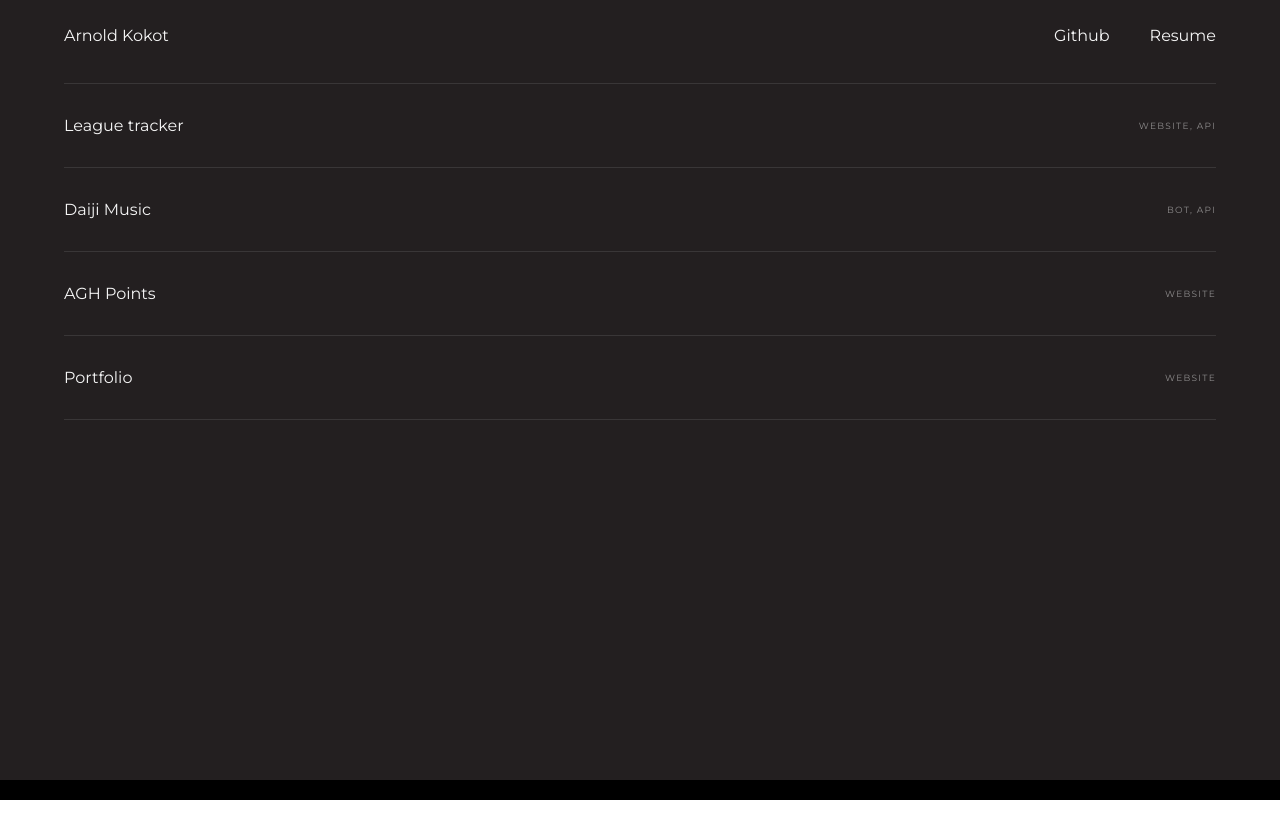
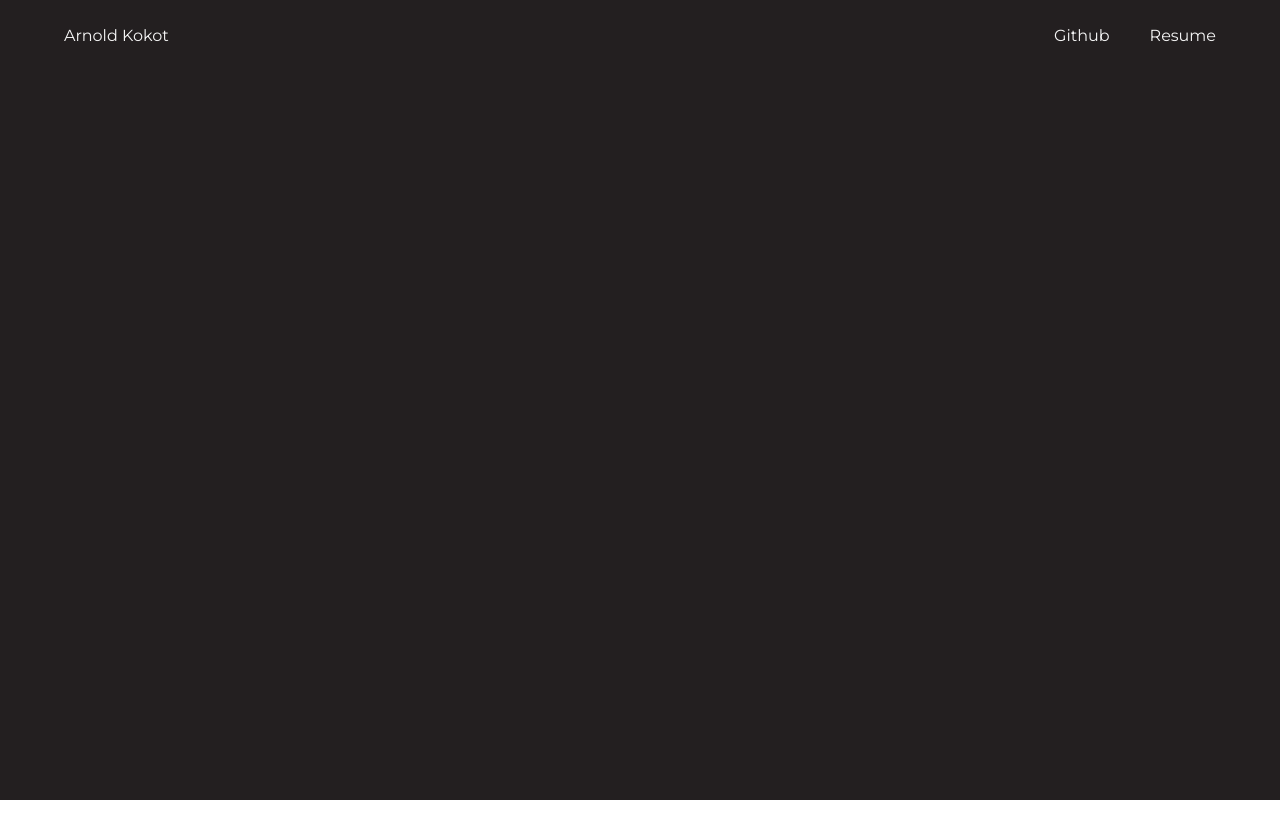
Before and after one commit to arnoldkokot/portfolio, a React (Create React App) app: page /archives in a window 1280 px wide. Shown: the top 838 px of the page. Before the commit the page ends 800 px from the top, so only its background shows below. Built offline with nearby package versions, Linux system fonts and the light colour scheme.

Commit message:
scroll to top on url change, project subsite

```diff
--- a/package.json
+++ b/package.json
@@ -29,5 +29,6 @@
       "last 1 firefox version",
       "last 1 safari version"
     ]
-  }
+  },
+  "homepage": "./"
 }
--- a/src/App.js
+++ b/src/App.js
@@ -3,15 +3,22 @@ import Contact from "./sections/Contact";
 import Hero from "./sections/Hero";
 import Footer from "./sections/Footer";
 import Nav from "./sections/Nav";
-import { Route, Routes } from "react-router-dom";
+import Project from "./components/Project";
+import { useEffect } from "react";
+import { Route, Routes, useLocation } from "react-router-dom";
 
 function App() {
+  let location = useLocation();
+
+  useEffect(() => {
+    window.scrollTo(0, 0);
+  }, [location]);
+
   return (
     <>
       <Nav />
       <main>
         <Routes>
-          <Route path="archives" element={<Works />} />
           <Route
             index
             element={
@@ -22,6 +29,7 @@ function App() {
               </>
             }
           />
+          <Route path="/project/:url" element={<Project />} />
         </Routes>
       </main>
       <Footer />
--- /dev/null
+++ b/src/components/Project.js
@@ -0,0 +1,21 @@
+import { useParams } from "react-router-dom";
+import "./Project.css";
+import works from "../works.json";
+
+function Project() {
+  let params = useParams();
+
+  const { title, categories } = works.find(
+    (project) => project.title.replace(/\s+/g, "-").toLowerCase() === params.url
+  );
+
+  return (
+    <section>
+      <div className="container">
+        {title} {categories}
+      </div>
+    </section>
+  );
+}
+
+export default Project;
--- a/src/index.css
+++ b/src/index.css
@@ -16,6 +16,7 @@ body {
   --gray: #231f20;
   --white: #f5f5f5;
   --footer: 500px;
+  --nav: 70px;
 }
 ::-moz-selection {
   color: var(--gray);
@@ -36,6 +37,11 @@ nav {
 main,
 nav {
   background-color: var(--gray);
+}
+main {
+  min-height: 100vh;
+  margin-bottom: var(--footer);
+  padding-top: var(--nav);
 }
 a,
 .hover {
--- a/src/sections/Contact.css
+++ b/src/sections/Contact.css
@@ -1,6 +1,3 @@
-#contact {
-  margin-bottom: var(--footer);
-}
 .mail {
   font-size: max(2.8vw, 24px);
   margin: 25px 0;
--- a/src/sections/Hero.css
+++ b/src/sections/Hero.css
@@ -1,5 +1,5 @@
 #hero {
-  height: 100vh;
+  height: calc(100vh - var(--nav));
 
   display: flex;
   align-items: center;
--- a/src/sections/Works.js
+++ b/src/sections/Works.js
@@ -2,6 +2,7 @@ import { useState } from "react";
 import "./Works.css";
 
 import works from "../works.json";
+import { Link } from "react-router-dom";
 
 // countedCategories is an object with categories as keys, and their count in "works" array above as values.
 // eg. { all: 3, website: 2, bot: 1 }
@@ -47,10 +48,14 @@ function Works() {
           <p>Selected Works</p>
         </div>
         {filtered.map(({ title, categories }) => (
-          <a className="project" href="/" key={title}>
+          <Link
+            className="project"
+            to={"/project/" + title.replace(/\s+/g, "-").toLowerCase()}
+            key={title}
+          >
             <p>{title}</p>
             <label>{categories.join(", ")}</label>
-          </a>
+          </Link>
         ))}
       </div>
     </section>
```
Also changed, not shown: src/components/Project.css (added), 1 other file (tests, documents, lock files or other folders).
